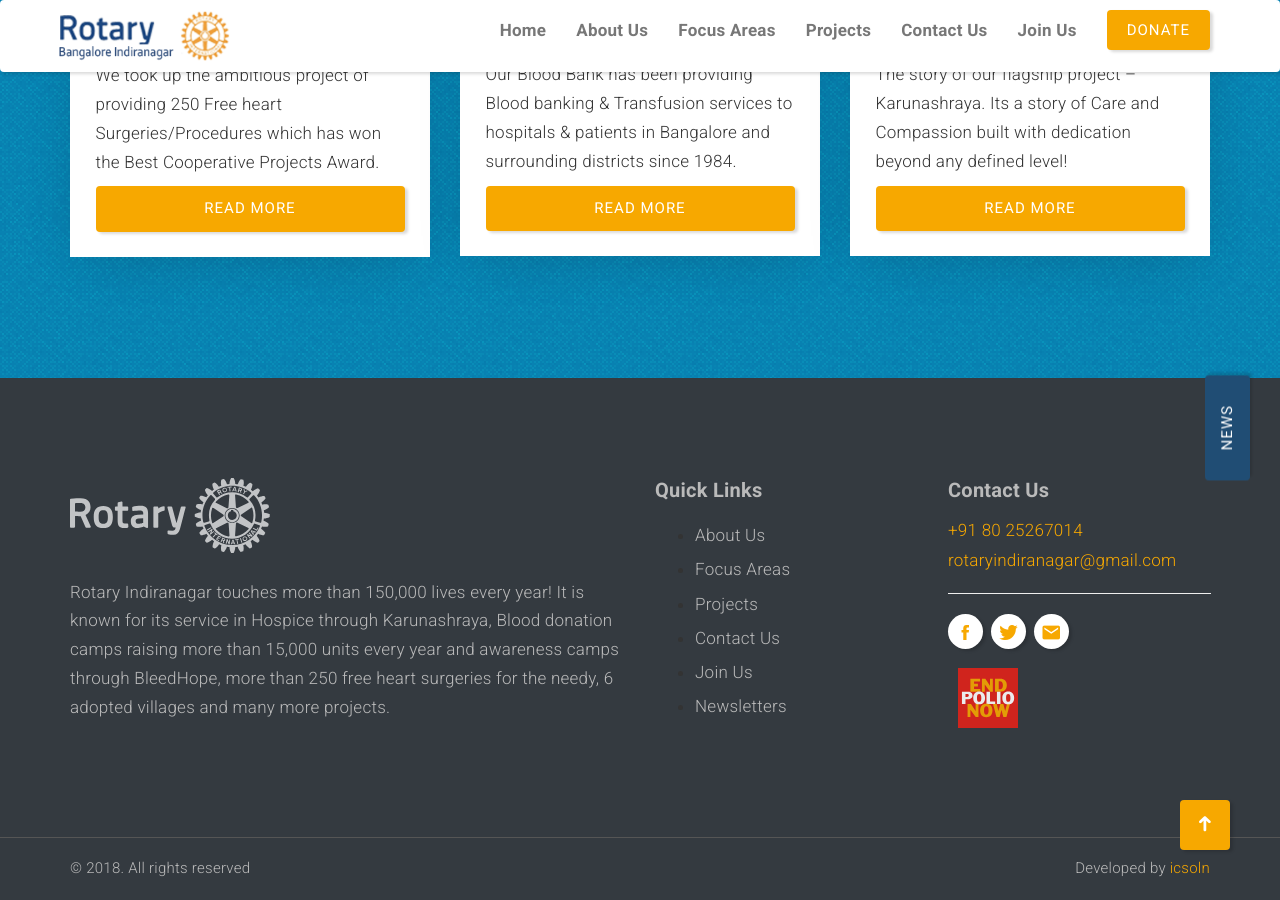
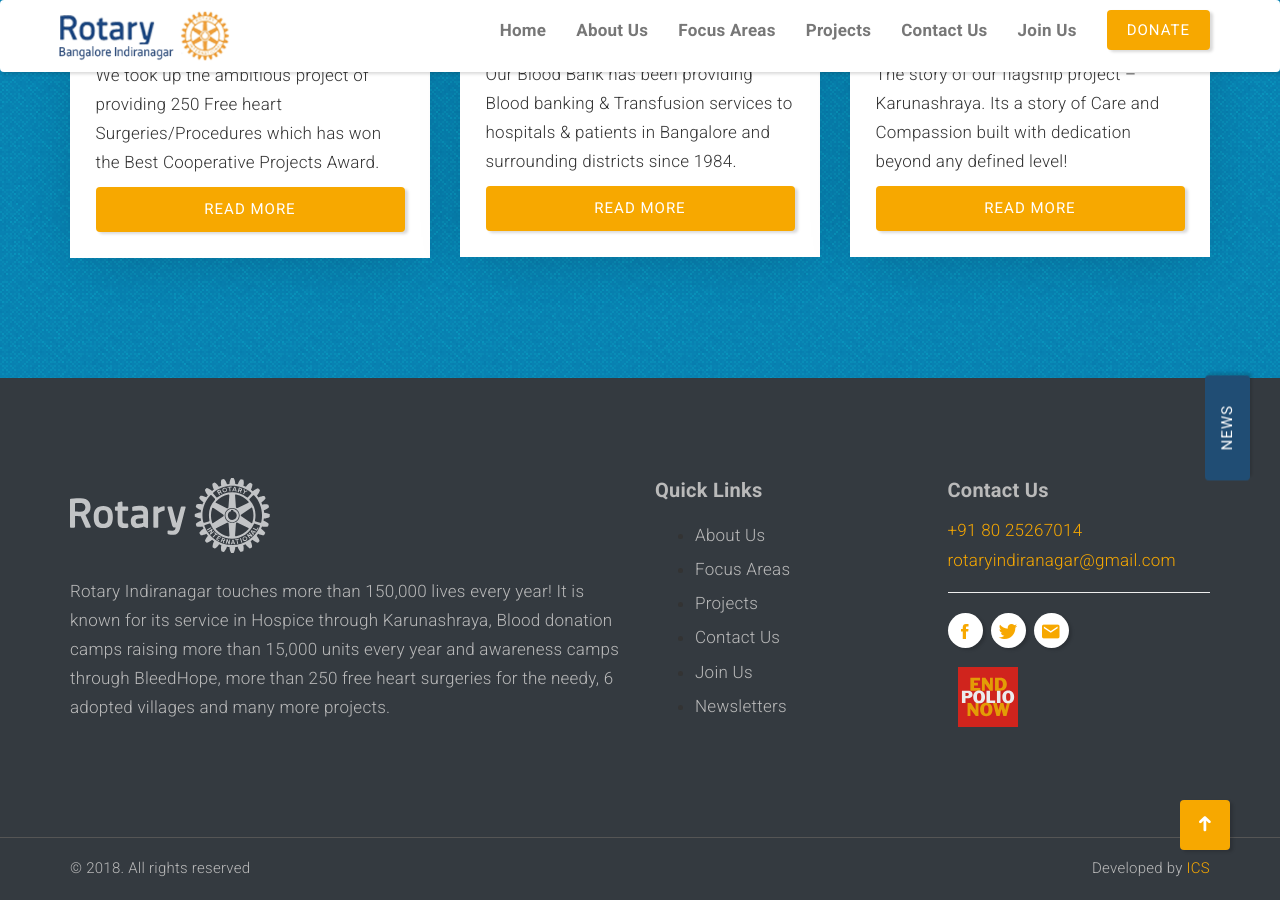
Before and after one commit to sharathdt/rtry, a Jekyll site: the page built from index.html, in a window 1280 px wide and 900 px high, scrolled down 3662 px. Built offline with Jekyll 4.4.1, drawn with Linux system fonts in a browser that asks for light colours; some web fonts are replaced.

Commit message:
copyright correction

```diff
--- a/_includes/footer.html
+++ b/_includes/footer.html
@@ -54,7 +54,7 @@
                         <span class="copyright"></span>
                     </div>
                    <div class="col-md-4 text-right">
-                        <span class="copyright">Developed by <a target="_blank" href="https://icsoln.com">icsoln</a></span>
+                        <span class="copyright">Developed by <a target="_blank" href="https://icsoln.com">ICS</a></span>
                     </div>
                 </div>
             </div>
```
